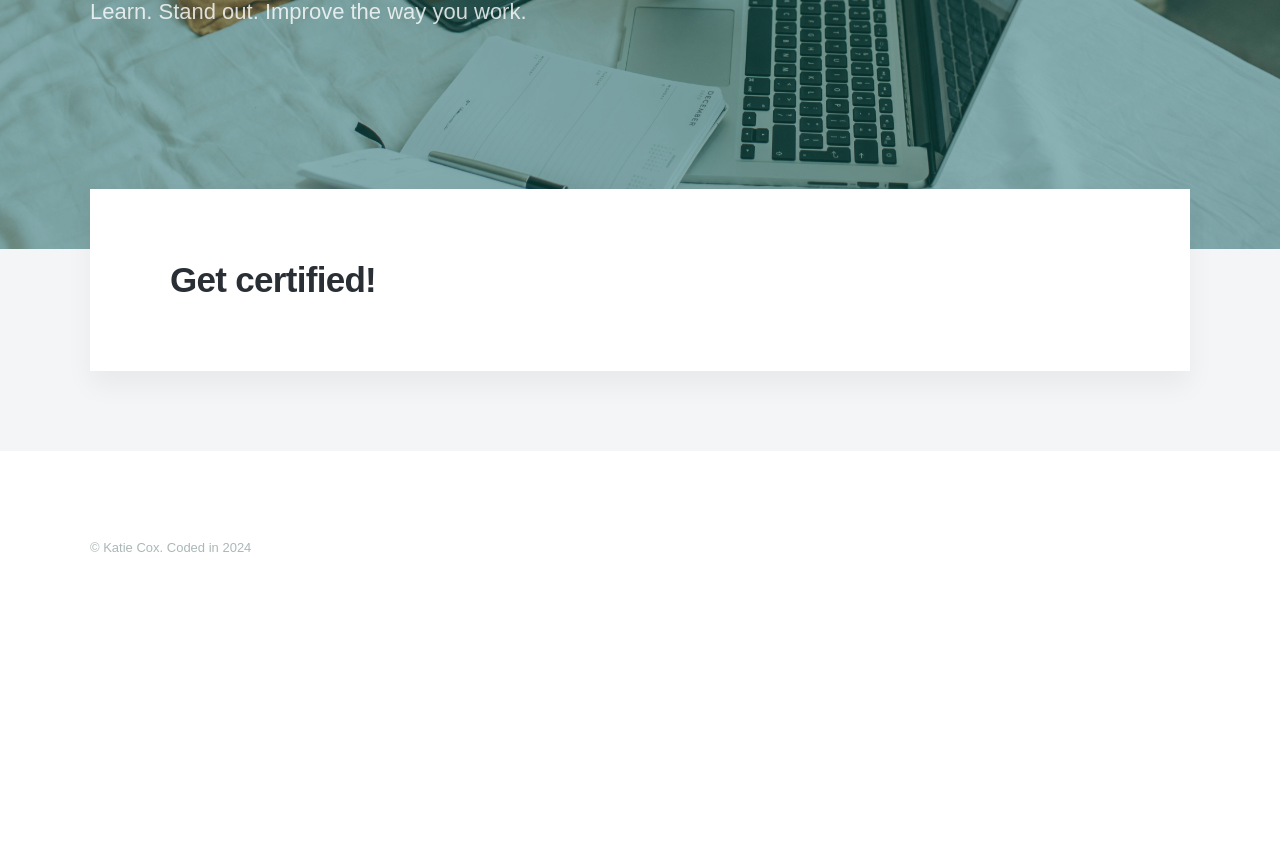
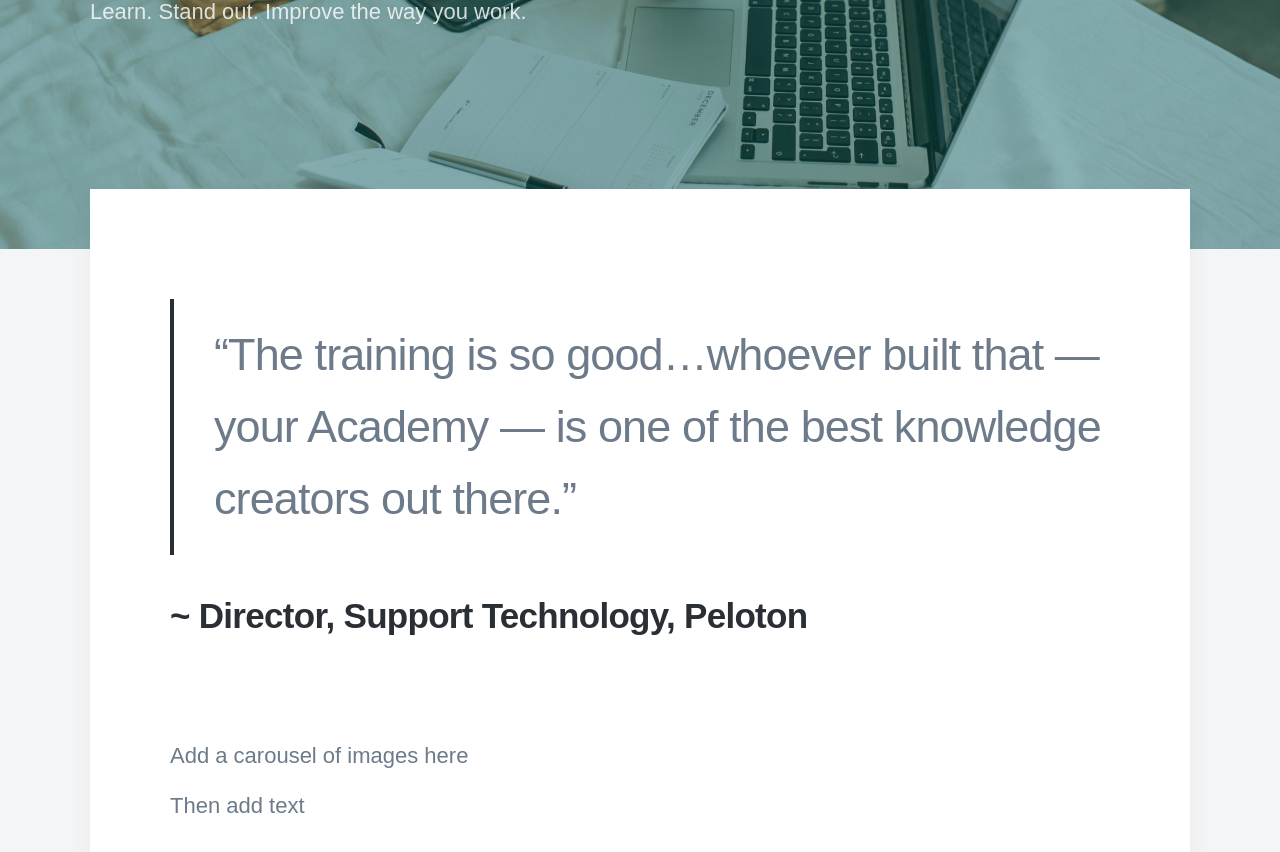
Before and after one commit to cox-katie/portfolio, a Jekyll site: the page built from _projects/ada-academy.md, in a window 1280 px wide and 900 px high, scrolled down 415 px. Shown: the top 852 px of the window. Built offline with Jekyll 4.4.1, drawn with Linux system fonts in a browser that asks for light colours; nearby versions of some CDN libraries; some web fonts are replaced; before the commit the page ends 1049 px from its top, so only the background shows below that.

Commit message:
order again

```diff
--- a/_projects/ada-academy.md
+++ b/_projects/ada-academy.md
@@ -4,8 +4,17 @@ subtitle: 'Learn. Stand out. Improve the way you work.'
 date: 2018-06-30 00:00:00
 description: Have a look at the Academy site my team and I built out during my time at Ada
 featured_image: '/images/Ada-Academy/Academy.jpg'
-order: 1
+order_number: 1
 ---
 
 
-## Get certified!
+> “The training is so good...whoever built that — your Academy — is one of the best knowledge creators out there."
+
+## ~ Director, Support Technology, Peloton
+
+<br><br>
+
+Add a carousel of images here
+
+
+Then add text
--- a/index.html
+++ b/index.html
@@ -26,7 +26,7 @@ featured_image: /images/portfolio.png
 
 	<div class="wrap">
 
-		{% assign ordered_pages = site.projects | sort:"order" %}
+		{% assign ordered_pages = site.projects | sort:"order_number" %}
 
 		{% for project in site.projects %}
 
```
Also changed, not shown: _projects/Notion-project.md (+1 -1 lines), _projects/Results-videos.md (+1 -1 lines), _projects/Robotics-video.md (+1 -1 lines), _projects/Social-certification.md (+1 -1 lines).
